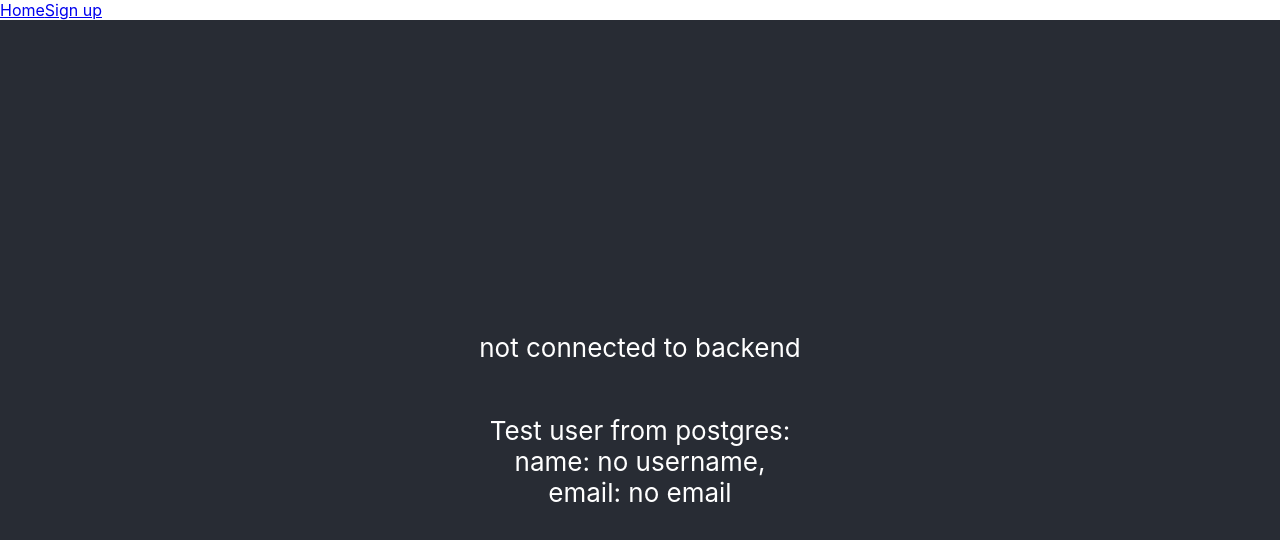
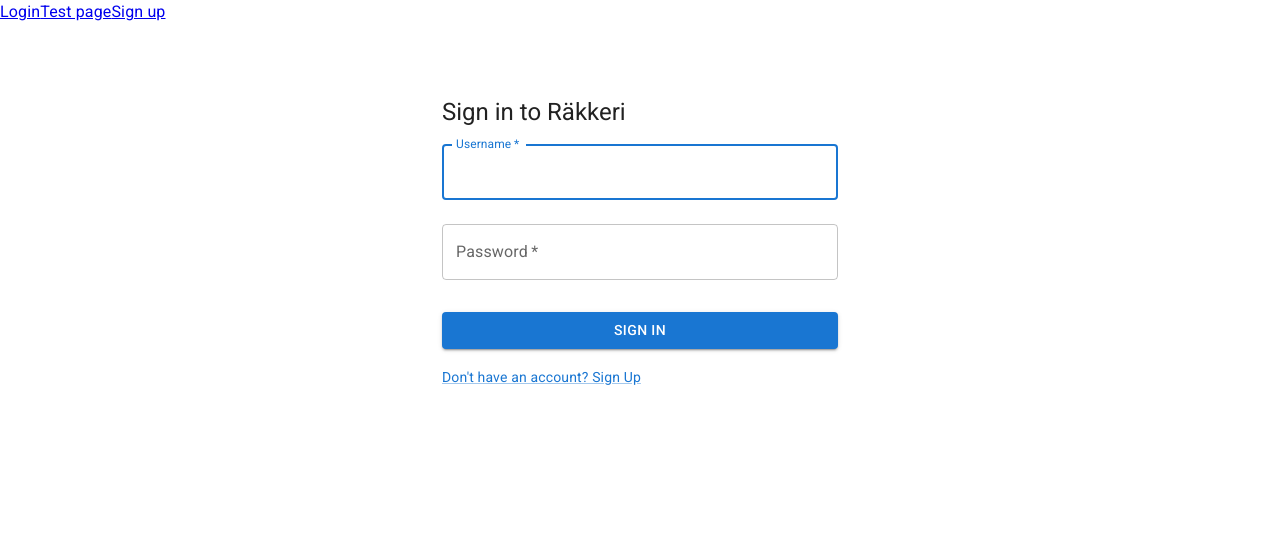
Before and after one commit to hajame/rakkeri, a React (Create React App) app in the folder client/: page / in a window 1280 px wide. Shown: the top 540 px of the page. Built offline with nearby package versions, Linux system fonts and the light colour scheme; no server answers.

Commit message:
login: can post user credentials to server

```diff
--- a/client/src/App.js
+++ b/client/src/App.js
@@ -3,17 +3,20 @@ import "./App.css";
 import { BrowserRouter as Router, Routes, Route, Link } from "react-router-dom";
 import { SignUpForm } from "./components/SignUpForm";
 import { Home } from "./components/Home";
+import { Test } from "./components/Test";
 
 const App = () => {
   return (
     <Router>
       <div>
-        <Link to="/">Home</Link>
+        <Link to="/">Login</Link>
+        <Link to="/test">Test page</Link>
         <Link to="/signup">Sign up</Link>
       </div>
 
       <Routes>
         <Route path="/signup" element={<SignUpForm />} />
+        <Route path="/test" element={<Test />} />
         <Route path="/" element={<Home />} />
       </Routes>
     </Router>
--- a/client/src/components/Home.js
+++ b/client/src/components/Home.js
@@ -1,32 +1,96 @@
-import { useState, useEffect } from "react";
-import axios from "axios";
+import { useState } from "react";
+import userService from "../services/users";
+import Avatar from "@mui/material/Avatar";
+import Button from "@mui/material/Button";
+import CssBaseline from "@mui/material/CssBaseline";
+import TextField from "@mui/material/TextField";
+import FormControlLabel from "@mui/material/FormControlLabel";
+import Checkbox from "@mui/material/Checkbox";
+import Link from "@mui/material/Link";
+import Grid from "@mui/material/Grid";
+import Box from "@mui/material/Box";
+import Typography from "@mui/material/Typography";
+import Container from "@mui/material/Container";
+import { createTheme, ThemeProvider } from "@mui/material/styles";
 
 export const Home = () => {
-  const [greeting, setGreeting] = useState("not connected to backend");
-  const [testUser, setTestUser] = useState({
-    username: "no username",
-    email: "no email",
-  });
+  const [username, setUsername] = useState("");
+  const [password, setPassword] = useState("");
 
-  useEffect(() => {
-    axios.get(`${process.env.REACT_APP_BACKEND_URL}/hello`).then((response) => {
-      setGreeting(response.data.content);
-    });
-    axios.get(`${process.env.REACT_APP_BACKEND_URL}/test`).then((response) => {
-      setTestUser(response.data);
-    });
-  }, []);
+  const handleLogin = async (event) => {
+    event.preventDefault();
+    try {
+      const response = await userService.login({ username, password });
+      setUsername("");
+      setPassword("");
+    } catch (e) {
+      console.error("Error when logging in", e);
+    }
+  };
 
   return (
-    <div className="App">
-      <div className="App-header">
-        <p>{greeting}</p>
-        <p>
-          Test user from postgres: <br></br>
-          name: {testUser.username}, <br></br>
-          email: {testUser.email}
-        </p>
-      </div>
-    </div>
+    // <ThemeProvider theme={theme}>
+    <Container component="main" maxWidth="xs">
+      <CssBaseline />
+      <Box
+        sx={{
+          marginTop: 8,
+          display: "flex",
+          flexDirection: "column",
+          alignItems: "center",
+        }}
+      >
+        <Box component="form" onSubmit={handleLogin} noValidate sx={{ mt: 1 }}>
+          <Typography component="h1" variant="h5">
+            Sign in to Räkkeri
+          </Typography>
+
+          <TextField
+            margin="normal"
+            required
+            fullWidth
+            id="username"
+            label="Username"
+            name="username"
+            autoComplete="username"
+            autoFocus
+            onChange={({ target }) => setUsername(target.value)}
+          />
+          <TextField
+            margin="normal"
+            required
+            fullWidth
+            name="password"
+            label="Password"
+            type="password"
+            id="password"
+            autoComplete="current-password"
+            onChange={({ target }) => setPassword(target.value)}
+          />
+          <Button
+            type="submit"
+            fullWidth
+            variant="contained"
+            sx={{ mt: 3, mb: 2 }}
+          >
+            Sign in
+          </Button>
+          <Grid container>
+            <Grid item>
+              <Link href="/signup" variant="body2">
+                {"Don't have an account? Sign Up"}
+              </Link>
+            </Grid>
+            {/* Todo: */}
+            {/* <Grid item xs>
+              <Link href="" variant="body2">
+                Forgot password?
+              </Link>
+            </Grid> */}
+          </Grid>
+        </Box>
+      </Box>
+    </Container>
+    // </ThemeProvider>
   );
 };
--- a/client/src/components/SignUpForm.js
+++ b/client/src/components/SignUpForm.js
@@ -11,18 +11,16 @@ import Grid from "@mui/material/Grid";
 import Box from "@mui/material/Box";
 import Typography from "@mui/material/Typography";
 import Container from "@mui/material/Container";
-import { createTheme, ThemeProvider } from "@mui/material/styles";
 
 export const SignUpForm = () => {
   const [username, setUsername] = useState("");
   const [email, setEmail] = useState("");
   const [password, setPassword] = useState("");
 
-  const handleLogin = async (event) => {
+  const handleSignUp = async (event) => {
     event.preventDefault();
     try {
       const response = await userService.create({ username, email, password });
-      console.log(response);
       setUsername("");
       setEmail("");
       setPassword("");
@@ -43,9 +41,10 @@ export const SignUpForm = () => {
           alignItems: "center",
         }}
       >
-        <Box component="form" onSubmit={handleLogin} noValidate sx={{ mt: 1 }}>
-          <div>Create a new account</div>
-          <p></p>
+        <Box component="form" onSubmit={handleSignUp} noValidate sx={{ mt: 1 }}>
+          <Typography component="h1" variant="h5">
+            Create a new account
+          </Typography>
 
           <TextField
             margin="normal"
@@ -87,6 +86,13 @@ export const SignUpForm = () => {
           >
             Sign Up
           </Button>
+          <Grid container>
+            <Grid item>
+              <Link href="/" variant="body2">
+                {"Already have an account? Sign In"}
+              </Link>
+            </Grid>
+          </Grid>
         </Box>
       </Box>
     </Container>
--- /dev/null
+++ b/client/src/components/Test.js
@@ -0,0 +1,32 @@
+import { useState, useEffect } from "react";
+import axios from "axios";
+
+export const Test = () => {
+  const [greeting, setGreeting] = useState("not connected to backend");
+  const [testUser, setTestUser] = useState({
+    username: "no username",
+    email: "no email",
+  });
+
+  useEffect(() => {
+    axios.get(`${process.env.REACT_APP_BACKEND_URL}/hello`).then((response) => {
+      setGreeting(response.data.content);
+    });
+    axios.get(`${process.env.REACT_APP_BACKEND_URL}/test`).then((response) => {
+      setTestUser(response.data);
+    });
+  }, []);
+
+  return (
+    <div className="App">
+      <div className="App-header">
+        <p>{greeting}</p>
+        <p>
+          Test user from postgres: <br></br>
+          name: {testUser.username}, <br></br>
+          email: {testUser.email}
+        </p>
+      </div>
+    </div>
+  );
+};
--- a/client/src/services/users.js
+++ b/client/src/services/users.js
@@ -1,9 +1,15 @@
 import axios from "axios";
-const baseUrl = `${process.env.REACT_APP_BACKEND_URL}/api/users`;
+const usersUrl = `${process.env.REACT_APP_BACKEND_URL}/api/users`;
+const loginUrl = `${process.env.REACT_APP_BACKEND_URL}/api/login`;
 
 const create = async (credentials) => {
-  const response = await axios.post(baseUrl, credentials);
+  const response = await axios.post(usersUrl, credentials);
   return response;
 };
 
-export default { create };
+const login = async (credentials) => {
+  const response = await axios.post(loginUrl, credentials);
+  return response;
+};
+
+export default { create, login };
```
